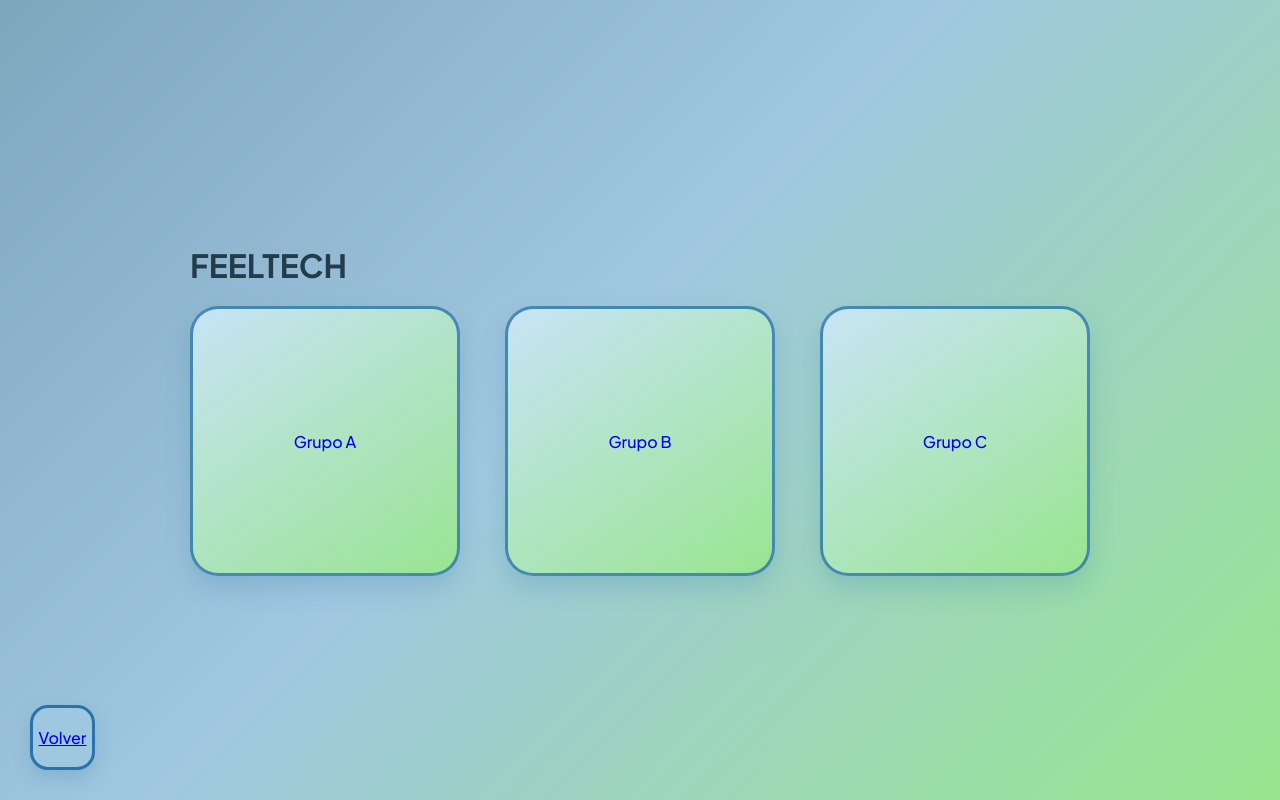
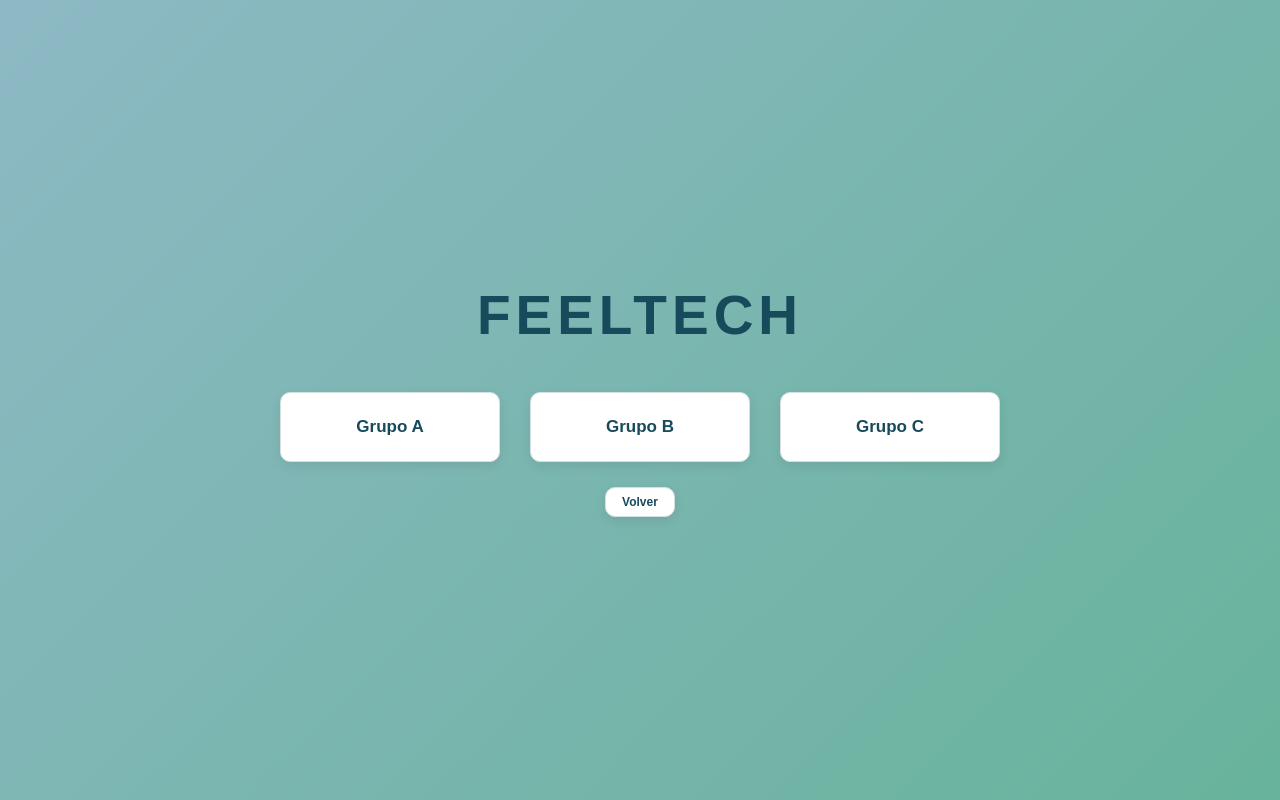
Before and after one commit to Antonio-oss-lab/Feeltech, a Flask app: page /grado/1 in a window 1280 px wide. Run offline with Flask 3, Linux system fonts and the light colour scheme.

Commit message:
Add files via upload

```diff
--- a/static/css/result_style.css
+++ b/static/css/result_style.css
@@ -1,479 +1,193 @@
-@import url('https://fonts.googleapis.com/css2?family=Plus+Jakarta+Sans:wght@500;600;700;800&display=swap');
-
-
 /* ==============================
-   VARIABLES
+   FONDO
 ============================== */
 
-:root {
-    --azul: rgb(42, 114, 172);
-    --verde: rgb(59, 177, 8);
+body {
+    margin: 0;
+    min-height: 100vh;
 
-    --azul-claro: rgb(160, 199, 224);
-    --verde-claro: rgb(152, 230, 142);
+    font-family: 'Plus Jakarta Sans', sans-serif;
 
-    --azul-fondo: rgb(126, 166, 189);
-    --verde-fondo: rgb(94, 146, 81);
+    background: linear-gradient(
+        135deg,
+        #8db9c4,
+        #68b39c
+    );
 
-    --texto: rgb(35, 60, 75);
+    color: #46aa94;
+
+    display: flex;
+    justify-content: center;
+    align-items: center;
 }
 
 
 /* ==============================
-   GENERAL
+   CONTENEDOR
 ============================== */
 
-* {
-    box-sizing: border-box;
-    font-family: 'Plus Jakarta Sans', sans-serif;
-}
-
-
-html,
-body {
-    margin: 0;
-    padding: 0;
-    min-height: 100%;
+.contenedor-principal {
+    display: flex;
+    flex-direction: column;
+    align-items: center;
 }
 
 
 /* ==============================
-   BODY
+   TITULO
 ============================== */
 
-body {
+.titulo-feeltech {
+    font-family: Arial, sans-serif;
 
-    min-height: 100vh;
+    font-size: 55px;
+    font-weight: bold;
 
+    text-align: center;
+    letter-spacing: 5px;
+
+    color: #174a5b;
+
+    margin: 0 0 45px 0;
+}
+
+
+/* ==============================
+   OPCIONES
+============================== */
+
+.contenedor-principal ul {
+    display: flex;
+    flex-direction: row;
+
+    justify-content: center;
+    align-items: center;
+
+    gap: 30px;
+
+    margin: 0;
+    padding: 0;
+
+    list-style: none;
+}
+
+ul.emociones {
+    display: grid;
+    grid-template-columns: repeat(4, 1fr);
+    gap: 25px;
+
+    width: 90%;
+    max-width: 900px;
+
+    margin: 0 auto;
+    padding: 0;
+
+    list-style: none;
+}
+
+ul.emociones li {
+    display: flex;
+    justify-content: center;
+}
+
+ul.emociones a {
+    display: block;
+}
+
+ul.emociones img {
+    width: 150px;
+    height: 150px;
+    object-fit: contain;
+}
+
+.boton-volver {
+    display: inline-flex !important;
+    justify-content: center;
+    align-items: center;
+
+    width: auto !important;
+    min-width: 0 !important;
+    height: auto !important;
+
+    margin-top: 25px;
+    padding: 7px 16px !important;
+
+    background: white;
+
+    border: 1px solid #d5dfe4;
+    border-radius: 7px;
+
+    color: #174a5b;
+
+    font-size: 12px !important;
+    font-weight: 600;
+
+    text-decoration: none;
+
+    box-shadow: 0 2px 8px rgba(0, 0, 0, 0.08);
+
+    transition: 0.2s ease;
+}
+
+.boton-volver:hover {
+    background: #174a5b;
+    color: white;
+}
+
+.boton-volver:not(.select-e-volver) {
+    padding: 8px 18px;
+    font-size: 13px;
+}
+
+/* ==============================
+   TARJETAS / BOTONES
+============================== */
+
+.contenedor-principal li {
+    width: 220px;
+}
+
+.contenedor-principal a {
     display: flex;
 
     justify-content: center;
     align-items: center;
 
-    padding: 50px;
+    width: 100%;
+    height: 70px;
 
-    color: var(--texto);
+    box-sizing: border-box;
 
-    background:
-        linear-gradient(
-            135deg,
-            var(--azul-fondo) 0%,
-            var(--azul-claro) 45%,
-            var(--verde-claro) 100%
-        );
+    background: white;
+
+    border: 1px solid #d5dfe4;
+    border-radius: 10px;
+
+    text-decoration: none;
+
+    color: #174a5b;
+
+    font-size: 17px;
+    font-weight: 600;
+
+    box-shadow: 0 4px 12px rgba(0, 0, 0, 0.08);
+
+    transition: 0.2s ease;
 }
 
 
 /* ==============================
-   LISTA
+   EFECTO AL PASAR EL MOUSE
 ============================== */
 
-ul {
+.contenedor-principal a:hover {
+    background: #174a5b;
 
-    display: flex;
+    color: white;
 
-    justify-content: center;
-    align-items: center;
+    border-color: #174a5b;
 
-    gap: 45px;
+    transform: translateY(-2px);
 
-    list-style: none;
-
-    padding: 0;
-    margin: 0;
+    box-shadow: 0 6px 16px rgba(0, 0, 0, 0.12);
 }
-
-
-/* ==============================
-   TARJETAS
-============================== */
-
-li {
-
-    width: 270px;
-    height: 270px;
-
-    display: flex;
-
-    justify-content: center;
-    align-items: center;
-
-    border-radius: 28px;
-
-    background:
-        linear-gradient(
-            145deg,
-            rgba(202, 229, 247, 0.95),
-            rgba(152, 230, 142, 0.95)
-        );
-
-    border: 3px solid rgba(42, 114, 172, 0.8);
-
-    box-shadow:
-        0 12px 25px rgba(42, 114, 172, 0.20);
-
-    overflow: hidden;
-
-    transition:
-        transform 0.25s ease,
-        box-shadow 0.25s ease,
-        border-color 0.25s ease;
-}
-
-
-/* ==============================
-   ENLACE
-============================== */
-
-li a {
-
-    width: 100%;
-    height: 100%;
-
-    display: flex;
-
-    justify-content: center;
-    align-items: center;
-
-    text-decoration: none;
-
-    border-radius: 25px;
-}
-
-
-/* ==============================
-   HOVER TARJETA
-============================== */
-
-li:hover {
-
-    transform: translateY(-10px) scale(1.02);
-
-    border-color: var(--verde);
-
-    box-shadow:
-        0 18px 35px rgba(59, 177, 8, 0.25);
-}
-
-
-/* ==============================
-   IMÁGENES
-============================== */
-
-li img {
-
-    width: 200px;
-
-    max-width: 82%;
-    max-height: 82%;
-
-    object-fit: contain;
-
-    display: block;
-
-    transition:
-        transform 0.25s ease;
-}
-
-
-li:hover img {
-
-    transform: scale(1.08);
-}
-
-
-/* ==============================
-   BOTÓN VOLVER
-============================== */
-
-.boton-volver {
-
-    position: fixed;
-
-    left: 30px;
-    bottom: 30px;
-
-    width: 65px;
-    height: 65px;
-
-    display: flex;
-
-    justify-content: center;
-    align-items: center;
-
-    background: var(--azul-claro);
-
-    border: 3px solid var(--azul);
-
-    border-radius: 18px;
-
-    box-shadow:
-        0 8px 18px rgba(42, 114, 172, 0.20);
-
-    transition:
-        transform 0.25s ease,
-        background 0.25s ease,
-        border-color 0.25s ease,
-        box-shadow 0.25s ease;
-}
-
-
-/* ==============================
-   HOVER VOLVER
-============================== */
-
-.boton-volver:hover {
-
-    transform: translateY(-5px);
-
-    background: var(--verde-claro);
-
-    border-color: var(--verde);
-
-    box-shadow:
-        0 12px 22px rgba(59, 177, 8, 0.25);
-}
-
-
-/* ==============================
-   IMAGEN VOLVER
-============================== */
-
-.boton-volver img {
-
-    width: 42px;
-    height: 42px;
-
-    object-fit: contain;
-
-    display: block;
-
-    transition:
-        transform 0.25s ease;
-}
-
-
-.boton-volver:hover img {
-
-    transform: scale(1.08);
-}
-
-
-/* ==============================
-   RESPONSIVE
-============================== */
-
-@media (max-width: 950px) {
-
-    body {
-        padding: 40px 20px;
-    }
-
-    ul {
-        gap: 25px;
-    }
-
-    li {
-        width: 230px;
-        height: 230px;
-    }
-
-    li img {
-        width: 175px;
-    }
-}
-
-
-@media (max-width: 700px) {
-
-    body {
-
-        padding: 90px 20px;
-
-        align-items: flex-start;
-    }
-
-    ul {
-
-        flex-direction: column;
-
-        gap: 25px;
-    }
-
-    li {
-
-        width: 230px;
-        height: 230px;
-    }
-
-    li img {
-
-        width: 170px;
-    }
-
-    .boton-volver {
-
-        left: 20px;
-        bottom: 20px;
-
-        width: 60px;
-        height: 60px;
-    }
-
-    .boton-volver img {
-
-        width: 38px;
-        height: 38px;
-    }
-}
-
-/* =========================================
-   EMOCIONES
-   No modifica los botones de estudiante/admin
-========================================= */
-
-ul.emociones {
-    width: min(1100px, 100%);
-
-    display: grid;
-    grid-template-columns: repeat(4, 1fr);
-
-    gap: 25px;
-
-    list-style: none;
-
-    padding: 0;
-    margin: 0;
-}
-
-
-/* =========================================
-   TARJETAS DE EMOCIONES
-========================================= */
-
-ul.emociones li {
-
-    width: 100%;
-    height: 220px;
-
-    display: flex;
-    justify-content: center;
-    align-items: center;
-
-    background:
-        linear-gradient(
-            145deg,
-            var(--azul-claro),
-            var(--verde-claro)
-        );
-
-    border: 3px solid var(--azul);
-
-    border-radius: 24px;
-
-    box-shadow:
-        0 10px 22px rgba(42, 114, 172, 0.18);
-
-    overflow: hidden;
-
-    transition:
-        transform 0.25s ease,
-        border-color 0.25s ease,
-        box-shadow 0.25s ease;
-}
-
-
-/* =========================================
-   ENLACE DE EMOCIÓN
-========================================= */
-
-ul.emociones li a {
-
-    width: 100%;
-    height: 100%;
-
-    display: flex;
-
-    justify-content: center;
-    align-items: center;
-
-    text-decoration: none;
-}
-
-
-/* =========================================
-   IMAGEN DE EMOCIÓN
-========================================= */
-
-ul.emociones li img {
-
-    width: 180px;
-    max-width: 82%;
-    max-height: 82%;
-
-    object-fit: contain;
-
-    transition:
-        transform 0.25s ease;
-}
-
-
-/* =========================================
-   HOVER EMOCIÓN
-========================================= */
-
-ul.emociones li:hover {
-
-    transform: translateY(-7px);
-
-    border-color: var(--verde);
-
-    box-shadow:
-        0 16px 30px rgba(59, 177, 8, 0.22);
-}
-
-
-ul.emociones li:hover img {
-
-    transform: scale(1.06);
-}
-
-
-/* =========================================
-   RESPONSIVE
-========================================= */
-
-@media (max-width: 900px) {
-
-    ul.emociones {
-
-        grid-template-columns:
-            repeat(3, 1fr);
-
-        gap: 20px;
-    }
-
-}
-
-
-@media (max-width: 650px) {
-
-    ul.emociones {
-
-        grid-template-columns:
-            repeat(2, 1fr);
-
-        gap: 16px;
-    }
-
-    ul.emociones li {
-
-        height: 190px;
-    }
-
-    ul.emociones li img {
-
-        width: 150px;
-    }
-
-}
```
